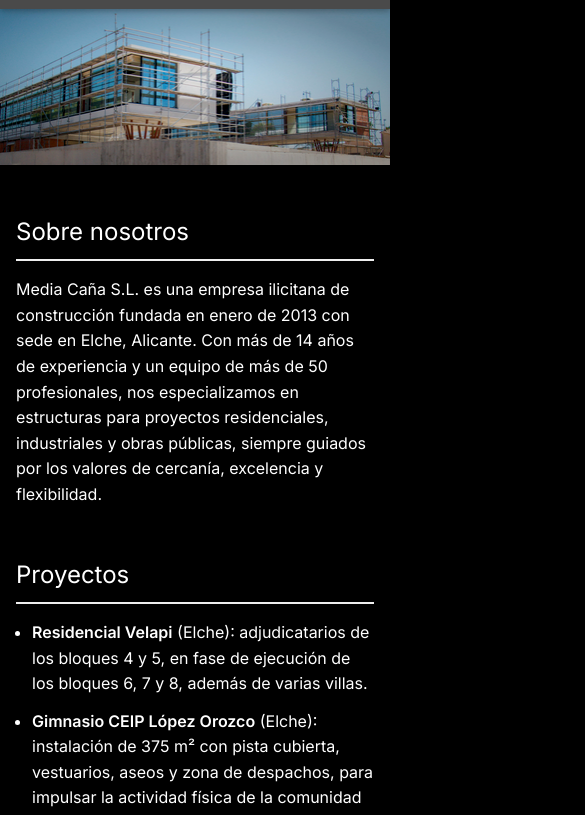
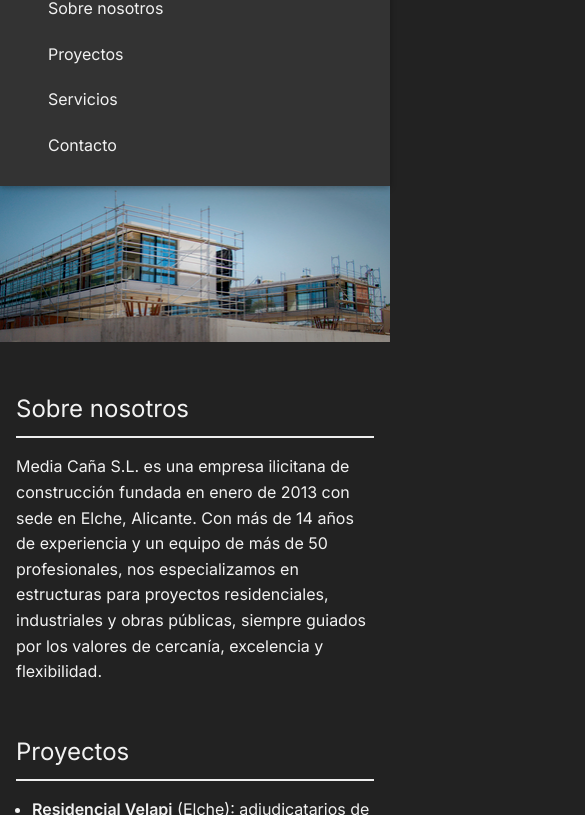
Before and after one commit to AlbaRS-ITOP/webMC, a plain HTML site: page index.html in a window 390 px wide. Shown: the part 86-901 px from the top of the page, 585 px wide, since content can reach past the window. Drawn offline with Linux system fonts and the light colour scheme.

Commit message:
Improve site design with modern styles

```diff
--- a/index.html
+++ b/index.html
@@ -4,16 +4,18 @@
   <meta charset="UTF-8">
   <meta name="viewport" content="width=device-width, initial-scale=1.0">
   <title>MEDIA CAÑA, S.L.</title>
-  <!-- Fuente moderna -->
-  <link href="https://fonts.googleapis.com/css2?family=Inter:wght@300;400;600&display=swap" rel="stylesheet">
+  <!-- Fuentes modernas -->
+  <link rel="preconnect" href="https://fonts.googleapis.com">
+  <link rel="preconnect" href="https://fonts.gstatic.com" crossorigin>
+  <link href="https://fonts.googleapis.com/css2?family=Inter:wght@300;400;600&family=Roboto:wght@400;700&display=swap" rel="stylesheet">
   <link rel="stylesheet" href="style.css">
 </head>
 <body>
   <header>
     <div class="brand">
-      <img src="images/logo.png" alt="Logotipo Media Caña" class="logo">
+      <img src="images/logo.png" alt="Logotipo Media Caña" class="logo" loading="lazy" width="180" height="50">
     </div>
-    <nav>
+    <nav aria-label="Navegación principal">
       <ul>
         <li><a href="#sobre-nosotros">Sobre nosotros</a></li>
         <li><a href="#proyectos">Proyectos</a></li>
@@ -24,12 +26,12 @@
   </header>
 
   <!-- Hero con foto de proyecto -->
-  <section class="hero">
-    <img src="images/hero.jpg" alt="Proyecto residencial ejecutado por Media Caña">
+  <section class="hero fade-in">
+    <img src="images/hero.jpg" alt="Proyecto residencial ejecutado por Media Caña" loading="lazy" width="1920" height="800">
   </section>
 
   <main>
-    <section id="sobre-nosotros">
+    <section id="sobre-nosotros" class="fade-in">
       <h2>Sobre nosotros</h2>
       <p>
         Media Caña S.L. es una empresa ilicitana de construcción fundada en enero de 2013 con sede en Elche, Alicante.
@@ -38,7 +40,7 @@
       </p>
     </section>
 
-    <section id="proyectos">
+    <section id="proyectos" class="fade-in">
       <h2>Proyectos</h2>
       <ul>
         <li>
@@ -53,7 +55,7 @@
       </ul>
     </section>
 
-    <section id="servicios">
+    <section id="servicios" class="fade-in">
       <h2>Servicios</h2>
       <ul>
         <li>Promoción y construcción de edificios residenciales (viviendas libres y de protección oficial).</li>
@@ -65,7 +67,7 @@
       </ul>
     </section>
 
-    <section id="contacto">
+    <section id="contacto" class="fade-in">
       <h2>Contacto</h2>
       <p>
         <strong>Dirección:</strong> Calle Justo Linde, 2 Bajo, 03208 Elche (Alicante)
--- a/style.css
+++ b/style.css
@@ -5,11 +5,24 @@ body, h1, h2, p, ul {
   margin: 0;
   padding: 0;
 }
+
+:root {
+  --background: #222;
+  --text-color: #f2f2f2;
+  --header-bg: #333;
+  --accent: #0d6efd;
+}
+
+html {
+  scroll-behavior: smooth;
+}
+
 body {
-  font-family: 'Inter', sans-serif;
-  color: #fff; /* Texto en blanco */
-  background: #000; /* Fondo negro */
+  font-family: 'Inter', 'Roboto', sans-serif;
+  color: var(--text-color);
+  background: var(--background);
   line-height: 1.6;
+  font-size: 16px;
 }
 
 /* Hero */
@@ -26,9 +39,18 @@ body {
   filter: brightness(0.9) contrast(1.2); /* Mejora visual */
 }
 
+.fade-in {
+  opacity: 0;
+  animation: fadeIn 1s ease forwards;
+}
+
+@keyframes fadeIn {
+  to { opacity: 1; }
+}
+
 /* Header */
 header {
-  background: #4a4a4a; /* Encabezado gris tipo logo */
+  background: var(--header-bg); /* Encabezado gris tipo logo */
   padding: 1rem 2rem;
   box-shadow: 0 2px 6px rgba(0,0,0,0.3);
   position: sticky;
@@ -53,15 +75,12 @@ nav ul {
 }
 nav a {
   text-decoration: none;
-  color: #fff; /* Enlaces en blanco */
+  color: var(--text-color); /* Enlaces en blanco */
   font-weight: 400;
   transition: color 0.2s;
 }
 nav a:hover {
-  color: #00aaff; /* Azul suave al pasar */
-}
-nav a:hover {
-  color: #0077cc;
+  color: var(--accent);
 }
 
 /* Main y secciones */
@@ -95,3 +114,19 @@ footer {
   font-size: 0.9rem;
   color: #666;
 }
+
+@media (max-width: 600px) {
+  header {
+    flex-direction: column;
+    align-items: flex-start;
+  }
+  nav ul {
+    flex-direction: column;
+    width: 100%;
+    gap: 0.5rem;
+    margin-top: 1rem;
+  }
+  .hero {
+    max-height: 40vh;
+  }
+}
```
Also changed, not shown: 1 other file.
